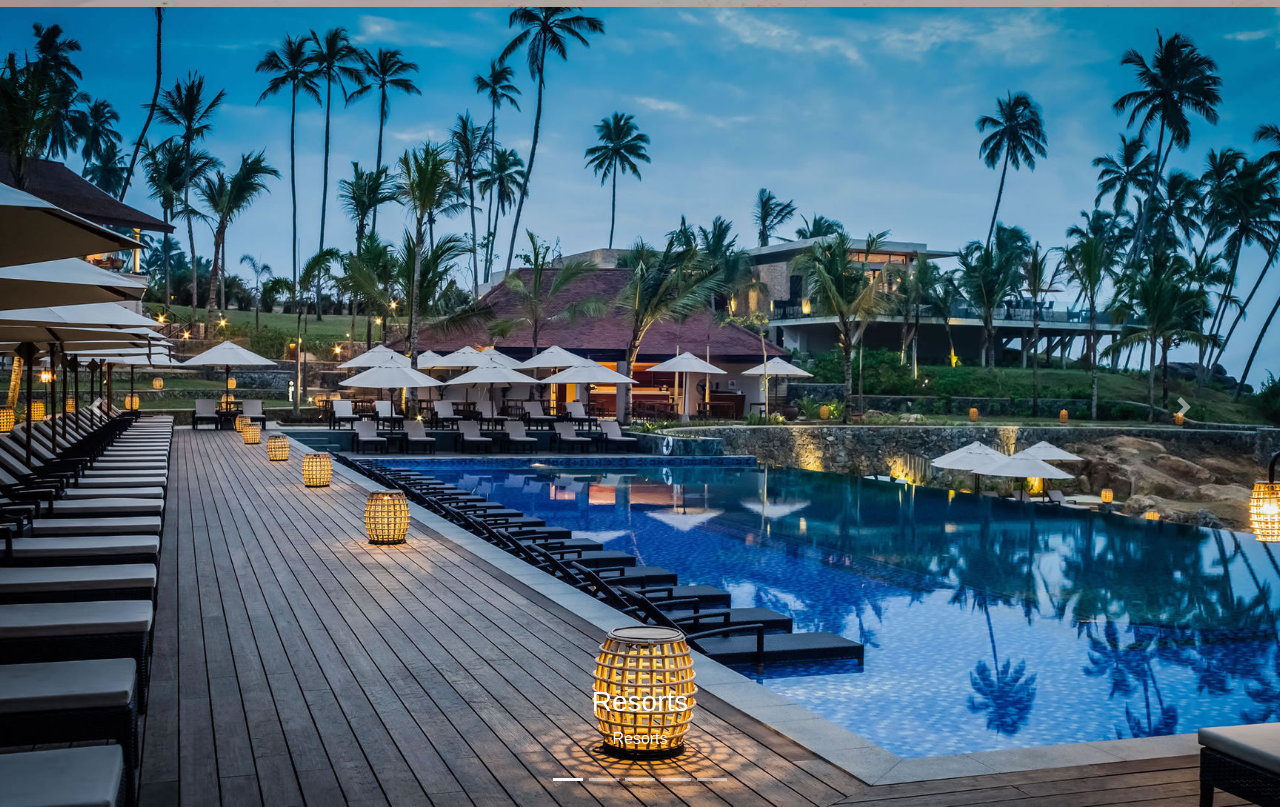
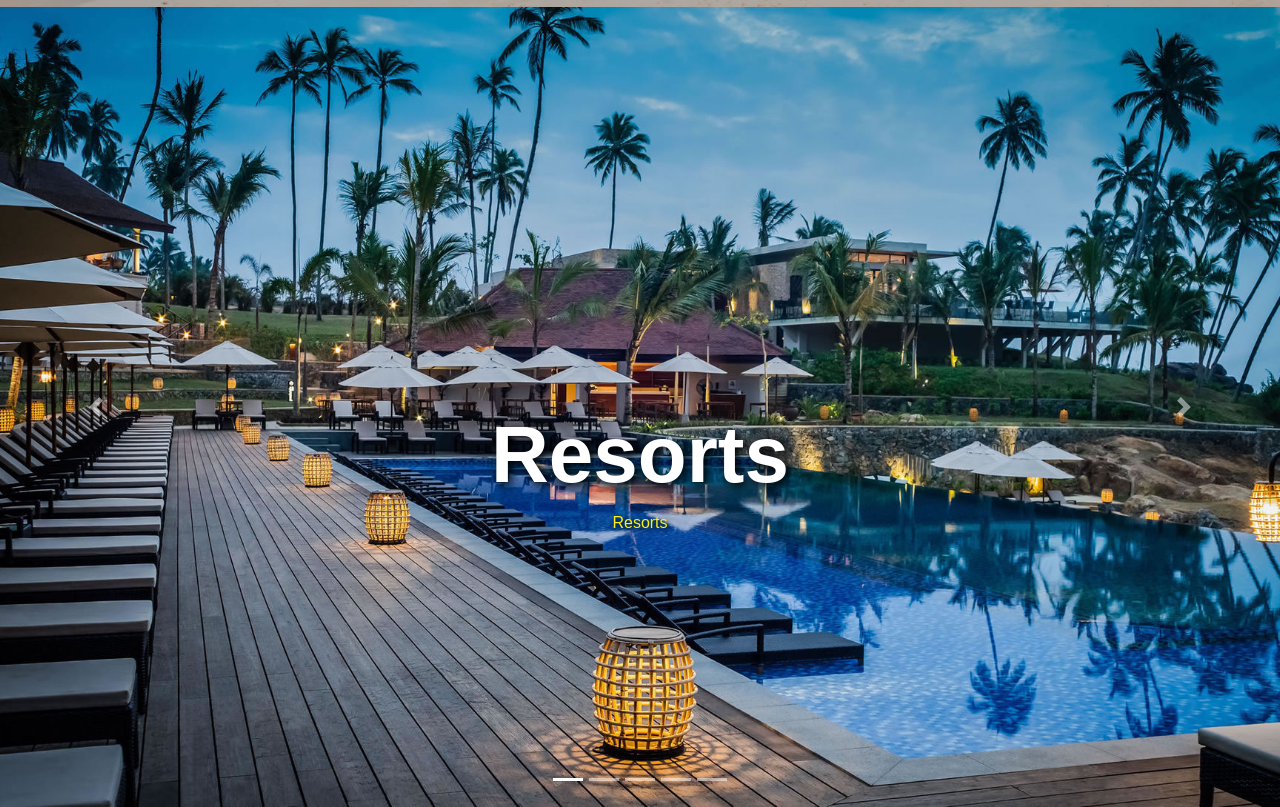
Before and after one commit to markdino/tourism-site, a React (Create React App) app: page / in a window 1280 px wide. Shown: the part 793-1600 px from the top of the page. Built offline with nearby package versions, Linux system fonts and the light colour scheme; the HTML template or start-up script is replaced by a standard one.

Commit message:
feat: change carousel  text formatting

```diff
--- a/src/App.css
+++ b/src/App.css
@@ -38,3 +38,18 @@
   height: 100vh;
   object-fit: cover;
 }
+
+.carousel-caption {
+  height: 50%;
+}
+
+.carousel-caption h3 {
+  font-size: 5em;
+  font-weight: 700;
+  text-shadow: 3px 3px 10px black;
+}
+
+.carousel-caption p {
+  color: rgb(255, 239, 16);
+  text-shadow: 2px 2px 5px black;
+}
```
